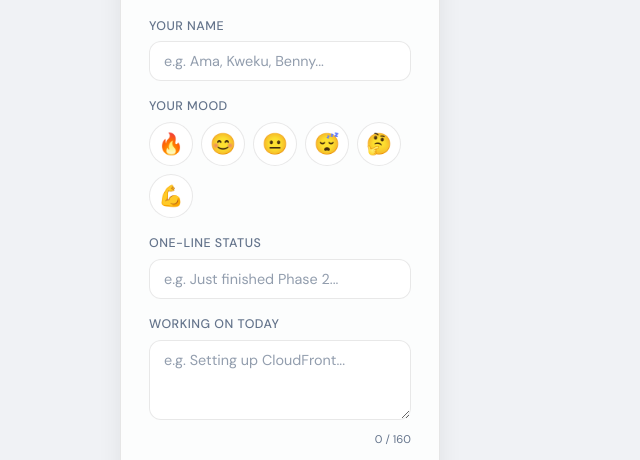
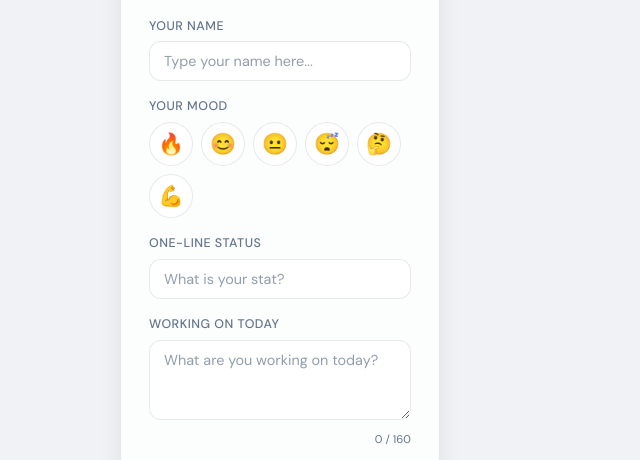
Before and after one commit to theimaginaryangel/aws-cloud-capstone, a plain HTML site: page index.html in a window 1280 px wide. Shown: the part 284-744 px from the top of the page, 0-640 px from the left. Drawn offline with Linux system fonts and the light colour scheme.

Commit message:
Placeholder updated and file paths updated

```diff
--- a/index.html
+++ b/index.html
@@ -46,7 +46,7 @@
                 <!-- Name -->
                 <div class="field-group">
                     <label class="field-label" for="input-name">Your name</label>
-                    <input class="field-input" id="input-name" type="text" placeholder="e.g. Ama, Kweku, Benny..."
+                    <input class="field-input" id="input-name" type="text" placeholder="Type your name here..."
                         maxlength="40" autocomplete="off" />
                 </div>
 
@@ -66,7 +66,7 @@
                 <!-- Status (one-line) -->
                 <div class="field-group">
                     <label class="field-label" for="input-status">One-line status</label>
-                    <input class="field-input" id="input-status" type="text" placeholder="e.g. Just finished Phase 2..."
+                    <input class="field-input" id="input-status" type="text" placeholder="What is your stat?"
                         maxlength="80" autocomplete="off" />
                 </div>
 
@@ -74,7 +74,7 @@
                 <div class="field-group">
                     <label class="field-label" for="input-task">Working on today</label>
                     <textarea class="field-input field-textarea" id="input-task"
-                        placeholder="e.g. Setting up CloudFront..." maxlength="160" rows="3"></textarea>
+                        placeholder="What are you working on today?" maxlength="160" rows="3"></textarea>
                     <span class="char-count" id="char-count">0 / 160</span>
                 </div>
 
```
